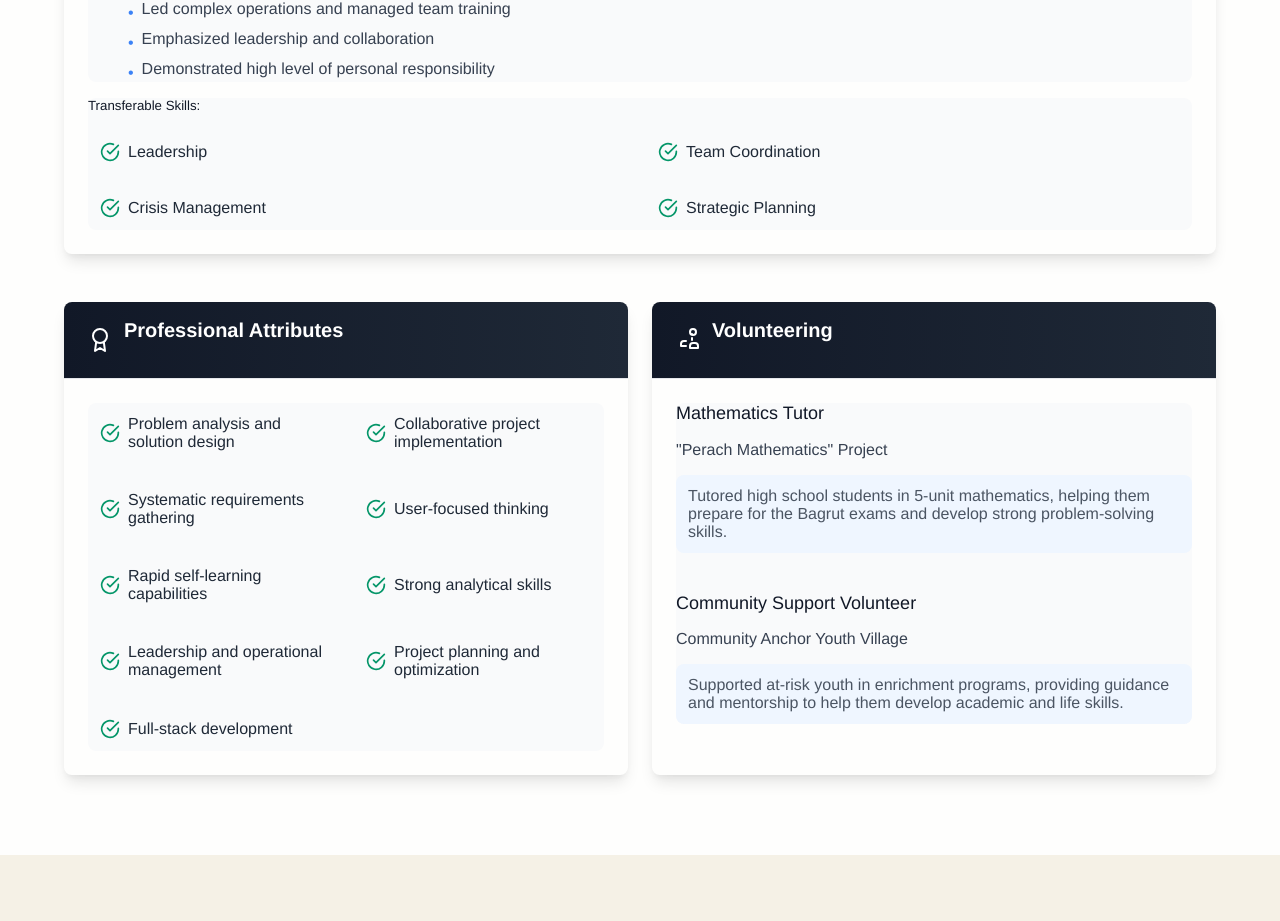
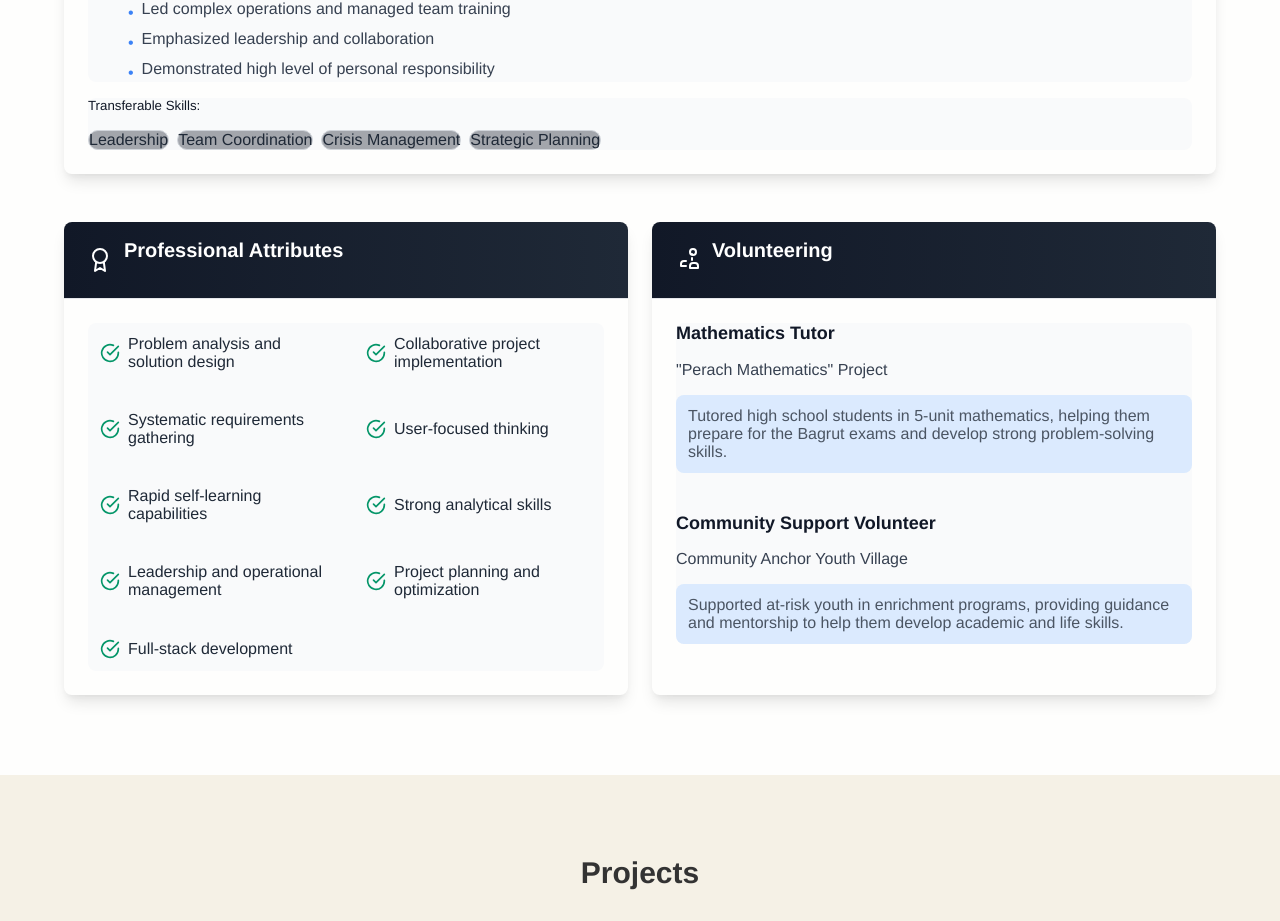
Before and after one commit to sahareitam/Personal-website, a Vue app: page / in a window 1280 px wide. Shown: the part 4140-5061 px from the top of the page. Built offline with nearby package versions, Linux system fonts and the light colour scheme.

Commit message:
fix design problems

```diff
--- a/src/assets/components/AboutSection.vue
+++ b/src/assets/components/AboutSection.vue
@@ -98,8 +98,7 @@
                   <span
                     v-for="skill in skillList"
                     :key="skill"
-                    class="bg-gray-200 hover:bg-gray-300 text-gray-800 font-medium py-1 px-3 rounded-full"
-                  >
+                    class="bg-gray-200 hover:bg-gray-300 text-gray-800 font-medium py-1 px-3 rounded-full"                  >
                     {{ skill }}
                   </span>
                 </div>
@@ -146,7 +145,7 @@
                 </li>
               </ul>
               <div class="mt-5 pt-4 border-t border-gray-200">
-                <h5 class="font-medium text-gray-900 mb-2">Key Skills Applied:</h5>
+                <h5 class="font-medium text-gray-900 mb-2">Key Skills:</h5>
                 <div class="flex flex-wrap gap-2">
                   <span class="bg-gray-200 text-gray-800 py-1 px-3 rounded-full">Operational Management</span>
                   <span class="bg-gray-200 text-gray-800 py-1 px-3 rounded-full">Client Relations</span>
@@ -184,7 +183,7 @@
                 </li>
               </ul>
               <div class="mt-5 pt-4 border-t border-gray-200">
-                <h5 class="font-medium text-gray-900 mb-2">Key Skills Gained:</h5>
+                <h5 class="font-medium text-gray-900 mb-2">Key Skills:</h5>
                 <div class="flex flex-wrap gap-2">
                   <span class="bg-gray-200 text-gray-800 py-1 px-3 rounded-full">Project Planning</span>
                   <span class="bg-gray-200 text-gray-800 py-1 px-3 rounded-full">Team Leadership</span>
@@ -227,35 +226,11 @@
 
             <div class="bg-gray-50 p-5 rounded-lg">
               <h5 class="font-medium text-gray-900 mb-4">Transferable Skills:</h5>
-              <div class="grid grid-cols-2 gap-3">
-                <div class="flex items-center gap-2 p-3 bg-gray-100 rounded-md">
-                  <svg xmlns="http://www.w3.org/2000/svg" width="20" height="20" viewBox="0 0 24 24" fill="none" stroke="currentColor" stroke-width="2" stroke-linecap="round" stroke-linejoin="round" class="w-5 h-5 text-green-600 flex-shrink-0">
-                    <path d="M22 11.08V12a10 10 0 1 1-5.93-9.14"></path>
-                    <polyline points="22 4 12 14.01 9 11.01"></polyline>
-                  </svg>
-                  <span class="text-gray-800">Leadership</span>
-                </div>
-                <div class="flex items-center gap-2 p-3 bg-gray-100 rounded-md">
-                  <svg xmlns="http://www.w3.org/2000/svg" width="20" height="20" viewBox="0 0 24 24" fill="none" stroke="currentColor" stroke-width="2" stroke-linecap="round" stroke-linejoin="round" class="w-5 h-5 text-green-600 flex-shrink-0">
-                    <path d="M22 11.08V12a10 10 0 1 1-5.93-9.14"></path>
-                    <polyline points="22 4 12 14.01 9 11.01"></polyline>
-                  </svg>
-                  <span class="text-gray-800">Team Coordination</span>
-                </div>
-                <div class="flex items-center gap-2 p-3 bg-gray-100 rounded-md">
-                  <svg xmlns="http://www.w3.org/2000/svg" width="20" height="20" viewBox="0 0 24 24" fill="none" stroke="currentColor" stroke-width="2" stroke-linecap="round" stroke-linejoin="round" class="w-5 h-5 text-green-600 flex-shrink-0">
-                    <path d="M22 11.08V12a10 10 0 1 1-5.93-9.14"></path>
-                    <polyline points="22 4 12 14.01 9 11.01"></polyline>
-                  </svg>
-                  <span class="text-gray-800">Crisis Management</span>
-                </div>
-                <div class="flex items-center gap-2 p-3 bg-gray-100 rounded-md">
-                  <svg xmlns="http://www.w3.org/2000/svg" width="20" height="20" viewBox="0 0 24 24" fill="none" stroke="currentColor" stroke-width="2" stroke-linecap="round" stroke-linejoin="round" class="w-5 h-5 text-green-600 flex-shrink-0">
-                    <path d="M22 11.08V12a10 10 0 1 1-5.93-9.14"></path>
-                    <polyline points="22 4 12 14.01 9 11.01"></polyline>
-                  </svg>
-                  <span class="text-gray-800">Strategic Planning</span>
-                </div>
+              <div class="flex flex-wrap gap-2">
+                <span class="bg-gray-200 text-gray-800 py-1 px-3 rounded-full border border-gray-300">Leadership</span>
+                <span class="bg-gray-200 text-gray-800 py-1 px-3 rounded-full border border-gray-300">Team Coordination</span>
+                <span class="bg-gray-200 text-gray-800 py-1 px-3 rounded-full border border-gray-300">Crisis Management</span>
+                <span class="bg-gray-200 text-gray-800 py-1 px-3 rounded-full border border-gray-300">Strategic Planning</span>
               </div>
             </div>
           </div>
@@ -297,17 +272,17 @@
               <div class="bg-gray-50 p-5 rounded-lg">
                 <div class="space-y-6">
                   <div>
-                    <h4 class="text-lg font-medium text-gray-900 mb-1">Mathematics Tutor</h4>
+                    <h4 class="text-lg font-bold text-gray-900 mb-1">Mathematics Tutor</h4>
                     <p class="text-gray-700 mb-3">"Perach Mathematics" Project</p>
-                    <p class="text-gray-600 bg-blue-50 p-3 rounded-lg border-l-4 border-blue-300">
+                    <p class="text-gray-600 bg-blue-100 p-3 rounded-lg border-l-6 border-blue-500">
                       Tutored high school students in 5-unit mathematics, helping them prepare for the Bagrut exams and develop strong problem-solving skills.
                     </p>
                   </div>
 
                   <div class="pt-4 border-t border-gray-200">
-                    <h4 class="text-lg font-medium text-gray-900 mb-1">Community Support Volunteer</h4>
+                    <h4 class="text-lg font-bold text-gray-900 mb-1">Community Support Volunteer</h4>
                     <p class="text-gray-700 mb-3">Community Anchor Youth Village</p>
-                    <p class="text-gray-600 bg-blue-50 p-3 rounded-lg border-l-4 border-blue-300">
+                    <p class="text-gray-600 bg-blue-100 p-3 rounded-lg border-l-6 border-blue-500">
                       Supported at-risk youth in enrichment programs, providing guidance and mentorship to help them develop academic and life skills.
                     </p>
                   </div>
--- a/src/styles.css
+++ b/src/styles.css
@@ -307,3 +307,36 @@ a {
 .pb-2 { padding-bottom: 0.5rem; }
 .pt-4 { padding-top: 1rem; }
 .h-full { height: 100%; }
+
+.no-shadow {
+  box-shadow: none !important;
+  outline: none !important;
+  border: none !important;
+}
+
+.no-shadow:focus {
+  box-shadow: none !important;
+  outline: none !important;
+}
+.bg-gray-200 {
+  background-color: #a3a6ac; /* הצבע הסטנדרטי של gray-200 ב-Tailwind */
+}
+volunteering-item {
+  padding: 1rem;
+  background-color: #eff6ff;
+  border-radius: 0.5rem;
+  border-left: 4px solid #93c5fd;
+}
+
+.section-heading {
+  font-weight: 700;
+  margin-bottom: 0.25rem;
+}
+
+.border-l-6 {
+  border-left-width: 6px;
+}
+
+.border-blue-500 {
+  border-color: #3b82f6;
+}
```
Also changed, not shown: 7 other files (tests, documents, lock files or other folders).
